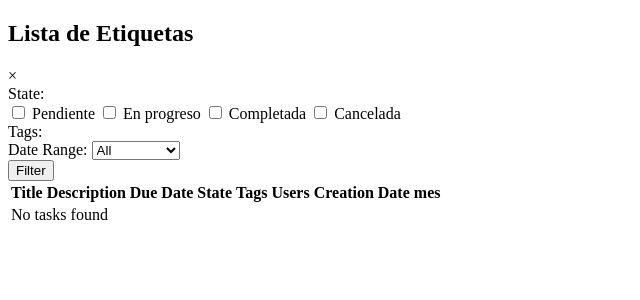
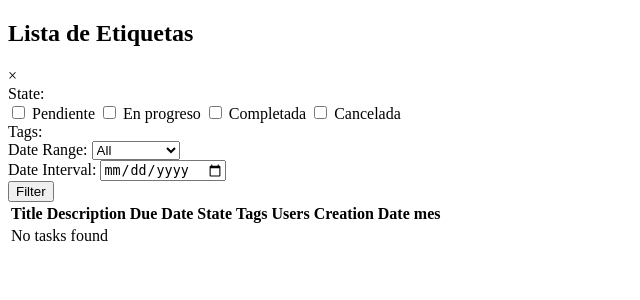
Before and after one commit to parZival26/Calendary, a Django app: page /eventhub/tasks/ in a window 1280 px wide. Shown: the top 300 px of the page, without its empty margins (0-640 px from the left). Run offline with Django 5.2, Linux system fonts and the light colour scheme; the visitor is signed in with stand-in values (Sample User, id 1); data that the repository does not hold is empty.

Commit message:
se termino el ultimo filtro

```diff
--- a/Calendary/eventhub/static/eventhub/js/task_list.js
+++ b/Calendary/eventhub/static/eventhub/js/task_list.js
@@ -11,15 +11,18 @@
           var stateInputs = document.querySelectorAll('input[name="state"]:checked');
           var tagsInputs = document.querySelectorAll('input[name="tags"]:checked');
           var dateRangeInput = document.querySelector('select[name="date_range"]');
+          var dateIntervalInput = document.querySelector('input[name="date_interval"]');
 
           var state = Array.from(stateInputs).map(input => input.value);
           var tags = Array.from(tagsInputs).map(input => input.value);
           var date_range = dateRangeInput ? dateRangeInput.value : null;
+          var date_interval = dateIntervalInput ? dateIntervalInput.value : null;
 
           var data = {
             state: state,
             tags: tags,
-            date_range: date_range
+            date_range: date_range,
+            date_interval: date_interval
           };
 
           $.ajax({
--- a/Calendary/eventhub/templates/eventhub/task_list.html
+++ b/Calendary/eventhub/templates/eventhub/task_list.html
@@ -51,6 +51,10 @@
           <option value="this_month">This Month</option>
         </select>
       </div>
+      <div>
+        <label for="date_interval">Date Interval:</label>
+        <input type="date" id="date_interval" name="date_interval" />
+      </div>
       <button id="apply-filters-btn" type="submit">Filter</button>
     </form>
     <table>
--- a/Calendary/eventhub/views.py
+++ b/Calendary/eventhub/views.py
@@ -8,7 +8,7 @@
 from .models import Tag, Task
 from .forms import TagForm, TaskForm
 from calendar import SUNDAY, month, monthcalendar, setfirstweekday
-from datetime import datetime, timedelta
+from datetime import date, datetime, timedelta
 from django.utils import timezone
 from django.contrib import messages
 from .utils import send_email
@@ -67,6 +67,7 @@
         state = self.request.GET.getlist('state')
         tags = self.request.GET.getlist('tags')
         date_range = self.request.GET.get('date_range')
+        date_interval = self.request.GET.get('date_interval')
         if state:
             queryset = queryset.filter(state__in = state)
         if tags:
@@ -87,6 +88,15 @@
                 last_day_of_month = (first_day_of_month + timedelta(days=32)).replace(day=1) - timedelta(days=1)
 
                 queryset = queryset.filter(due_date__range=[first_day_of_month, last_day_of_month])
+
+        if date_interval:
+            today = timezone.now().date()
+            end_date = (timezone.make_aware(datetime.strptime(date_interval, '%Y-%m-%d')) + timedelta(days=1)).date()
+            if end_date < today:
+                print("La fecha final es anterior a la fecha actual. No se puede filtrar en el pasado.")
+            else:
+                print(f"today: {today}, end_date: {end_date}")
+                queryset = queryset.filter(due_date__range=[today, end_date])
 
         return queryset.order_by('due_date')
 
```
